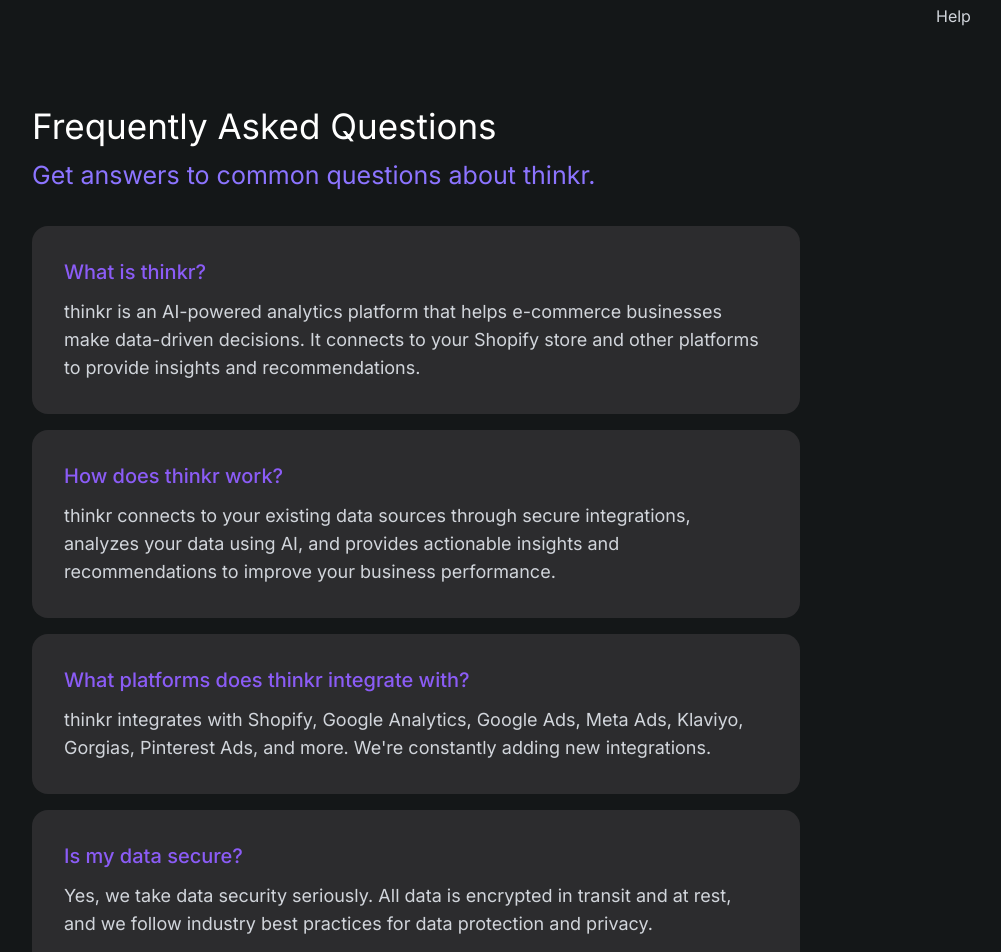
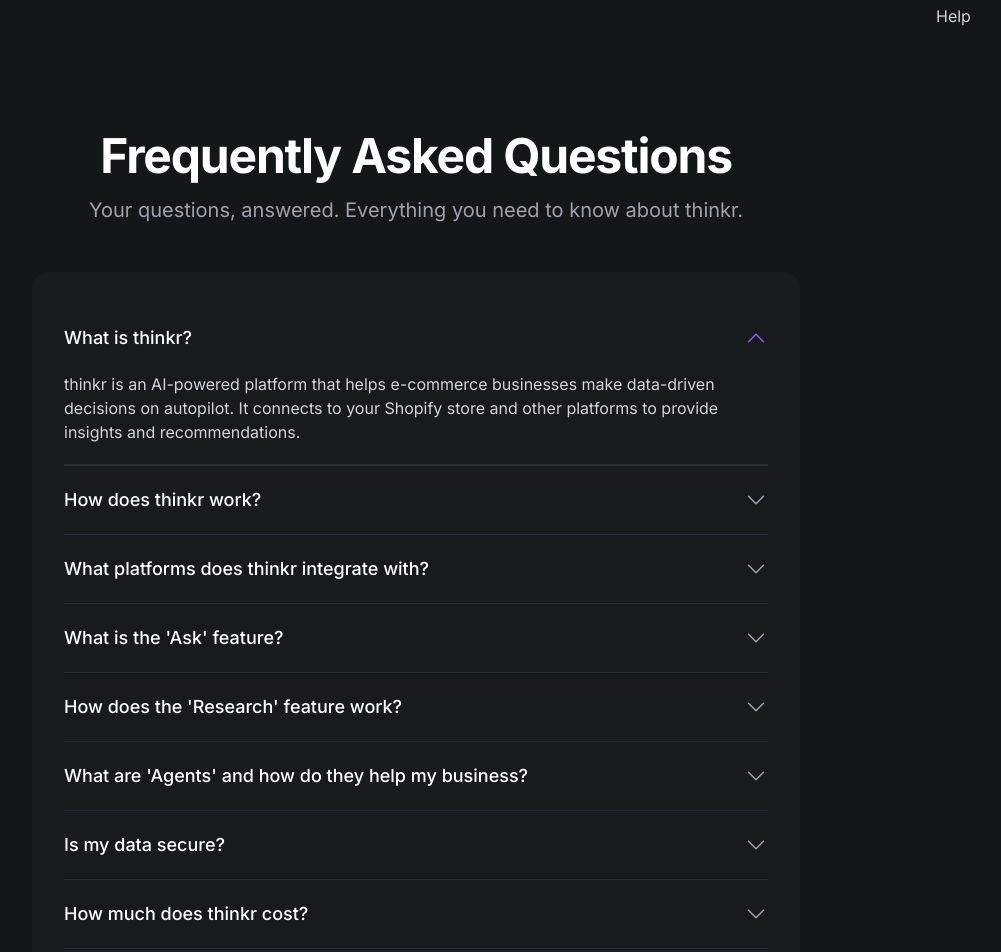
Before and after one commit to SailingSF/thinkr-web-app, a Next.js app: page /faq in a window 1280 px wide. Shown: the part 20-972 px from the top of the page, without its empty margins (224-1225 px from the left). Built offline with nearby package versions, Linux system fonts and the light colour scheme; no server answers.

Commit message:
make faq better

```diff
--- a/src/app/faq/page.tsx
+++ b/src/app/faq/page.tsx
@@ -1,12 +1,15 @@
 'use client';
 
+import { useState } from 'react';
 import Navigation from "@/components/Navigation";
 import Footer from "@/components/Footer";
+import { motion, AnimatePresence } from 'framer-motion';
+import { ChevronDownIcon } from '@heroicons/react/24/outline';
 
 const faqs = [
   {
     question: "What is thinkr?",
-    answer: "thinkr is an AI-powered analytics platform that helps e-commerce businesses make data-driven decisions. It connects to your Shopify store and other platforms to provide insights and recommendations."
+    answer: "thinkr is an AI-powered platform that helps e-commerce businesses make data-driven decisions on autopilot. It connects to your Shopify store and other platforms to provide insights and recommendations."
   },
   {
     question: "How does thinkr work?",
@@ -14,15 +17,27 @@
   },
   {
     question: "What platforms does thinkr integrate with?",
-    answer: "thinkr integrates with Shopify, Google Analytics, Google Ads, Meta Ads, Klaviyo, Gorgias, Pinterest Ads, and more. We're constantly adding new integrations."
+    answer: "thinkr integrates with Shopify, Google Analytics, Google Ads, Facebook Ads, Klaviyo, Gorgias, Pinterest Ads, and more. We're constantly adding new integrations."
+  },
+  {
+    question: "What is the 'Ask' feature?",
+    answer: "The 'Ask' feature allows you to chat directly with your store and its data. You can ask questions in plain English, like 'What were my total sales last week?' or 'Which products are selling the most?', and get immediate, data-driven answers from your connected platforms."
+  },
+  {
+    question: "How does the 'Research' feature work?",
+    answer: "'Research' lets you delegate in-depth research tasks to an AI agent. You can ask the agent to investigate a topic, and it will analyze your store's data, search the web for relevant information, and compile a detailed report that is then emailed to you. It's perfect for complex questions that require comprehensive analysis."
+  },
+  {
+    question: "What are 'Agents' and how do they help my business?",
+    answer: "'Agents' are autonomous AI assistants you create to work for your business 24/7. There are two types: Growth Agents and Alert Agents. Growth Agents proactively monitor your data to identify growth opportunities and email you actionable insights. Alert Agents watch for specific changes or anomalies in your data, sending you intelligent alerts so you can react quickly to important events."
   },
   {
     question: "Is my data secure?",
-    answer: "Yes, we take data security seriously. All data is encrypted in transit and at rest, and we follow industry best practices for data protection and privacy."
+    answer: "Yes, we take data security seriously. All data is credentials are encrypted and data is helled completely separately from other users and platforms, and we follow industry best practices for data protection and privacy."
   },
   {
     question: "How much does thinkr cost?",
-    answer: "thinkr offers flexible pricing plans starting from $29/month. Visit our pricing page for detailed information about our plans and features."
+    answer: "thinkr starts at free! Our paid plans that allow much more interaction start from $25/month. You can manage your plan right from the Shopify admin page with thinkr installed.Visit our pricing page for detailed information about our plans and features."
   },
   {
     question: "Can I cancel my subscription anytime?",
@@ -30,36 +45,88 @@
   }
 ];
 
+interface FaqItemProps {
+  faq: { question: string; answer: string };
+  index: number;
+  isOpen: boolean;
+  onToggle: (index: number) => void;
+}
+
+const FaqItem: React.FC<FaqItemProps> = ({ faq, index, isOpen, onToggle }) => (
+  <div className="border-b border-gray-700/50 last:border-b-0">
+    <button
+      onClick={() => onToggle(index)}
+      className="flex w-full items-center justify-between py-5 text-left text-lg font-medium text-white focus:outline-none"
+    >
+      <span>{faq.question}</span>
+      <ChevronDownIcon
+        className={`h-6 w-6 transform transition-transform duration-300 ${isOpen ? 'rotate-180 text-[#8B5CF6]' : 'text-gray-400'}`}
+      />
+    </button>
+    <AnimatePresence initial={false}>
+      {isOpen && (
+        <motion.div
+          key="content"
+          initial="collapsed"
+          animate="open"
+          exit="collapsed"
+          variants={{
+            open: { opacity: 1, height: 'auto', y: 0 },
+            collapsed: { opacity: 0, height: 0, y: -10 },
+          }}
+          transition={{ duration: 0.3, ease: [0.04, 0.62, 0.23, 0.98] }}
+          className="overflow-hidden"
+        >
+          <p className="pb-5 pr-6 text-base text-gray-300">
+            {faq.answer}
+          </p>
+        </motion.div>
+      )}
+    </AnimatePresence>
+  </div>
+);
+
+
 export default function FAQ() {
+  const [openFaqIndex, setOpenFaqIndex] = useState<number | null>(0);
+
+  const toggleFaq = (index: number) => {
+    setOpenFaqIndex(openFaqIndex === index ? null : index);
+  };
+
   return (
     <div className="min-h-screen bg-[#141718] text-white flex flex-col">
       <Navigation />
 
-      <main className="container mx-auto px-4 py-8 lg:py-12 flex-grow">
+      <main className="container mx-auto px-4 py-12 sm:py-16 lg:py-20 flex-grow">
         <div className="max-w-3xl mx-auto">
-          <div className="flex flex-col gap-1 mb-8">
-            <h1 className="text-[35px] text-[#FFFFFF] font-normal m-0">
+          <div className="text-center mb-12">
+            <h1 className="text-4xl font-bold tracking-tight text-white sm:text-5xl">
               Frequently Asked Questions
             </h1>
-            <p className="text-[25px] text-[#8C74FF] font-normal m-0">
-              Get answers to common questions about thinkr.
+            <p className="mt-4 text-xl text-gray-400">
+              Your questions, answered. Everything you need to know about thinkr.
             </p>
           </div>
 
-          <div className="space-y-4">
+          <div className="divide-y divide-gray-700/50 rounded-2xl bg-[#1D1D1F]/60 p-4 sm:p-6 lg:p-8">
             {faqs.map((faq, index) => (
-              <div key={index} className="bg-[#2C2C2E] p-6 lg:p-8 rounded-2xl">
-                <h3 className="text-xl font-medium text-[#8B5CF6] mb-3">{faq.question}</h3>
-                <p className="text-gray-300 text-base lg:text-lg">{faq.answer}</p>
-              </div>
+              <FaqItem
+                key={index}
+                index={index}
+                faq={faq}
+                isOpen={openFaqIndex === index}
+                onToggle={toggleFaq}
+              />
             ))}
           </div>
 
-          <div className="mt-12 text-center">
-            <p className="text-gray-400 mb-4">Still have questions?</p>
+          <div className="mt-16 rounded-2xl bg-gradient-to-r from-[#8B5CF6] to-[#5A2CDE] p-8 text-center">
+            <h2 className="text-2xl font-bold text-white">Still have questions?</h2>
+            <p className="mt-2 text-lg text-purple-100">Our support team is here to help.</p>
             <a
               href="mailto:support@thinkr.com"
-              className="inline-block px-6 py-4 bg-[#8B5CF6] hover:bg-[#7C3AED] text-white font-medium rounded-xl transition-colors"
+              className="mt-6 inline-block rounded-xl bg-white px-8 py-3 font-medium text-[#8B5CF6] transition hover:bg-gray-200"
             >
               Contact Support
             </a>
```
